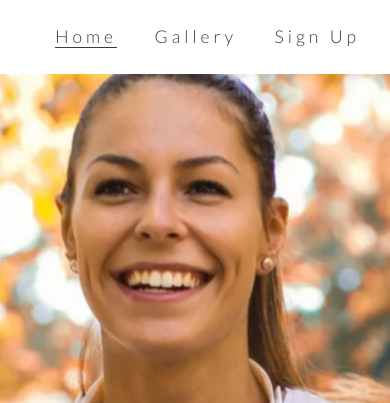
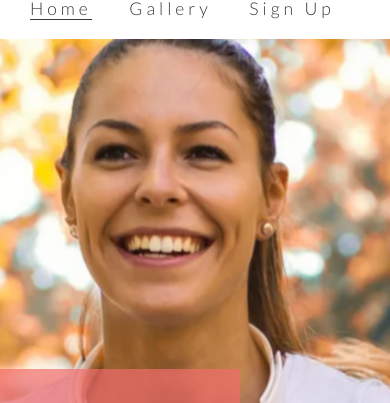
Before and after one commit to mika-sims/Code-Institute-love-running-walkthrough-project, a plain HTML site: page index.html in a window 390 px wide. Shown: the part 76-479 px from the top of the page. Drawn offline with nearby package versions, Linux system fonts and the light colour scheme.

Commit message:
Style menu area for screens 950px wide and down

```diff
--- a/assets/css/style.css
+++ b/assets/css/style.css
@@ -268,3 +268,15 @@ footer {
         display: none;
     }
 }
+
+/* For medium screen sizes from 950px wide and down */
+
+@media screen and (max-width: 950px) {
+    #menu {
+        clear: left;
+        float: left;
+        margin-left: 30px;
+        margin-bottom: 20px;
+        line-height: 20px;
+    }
+}
```
